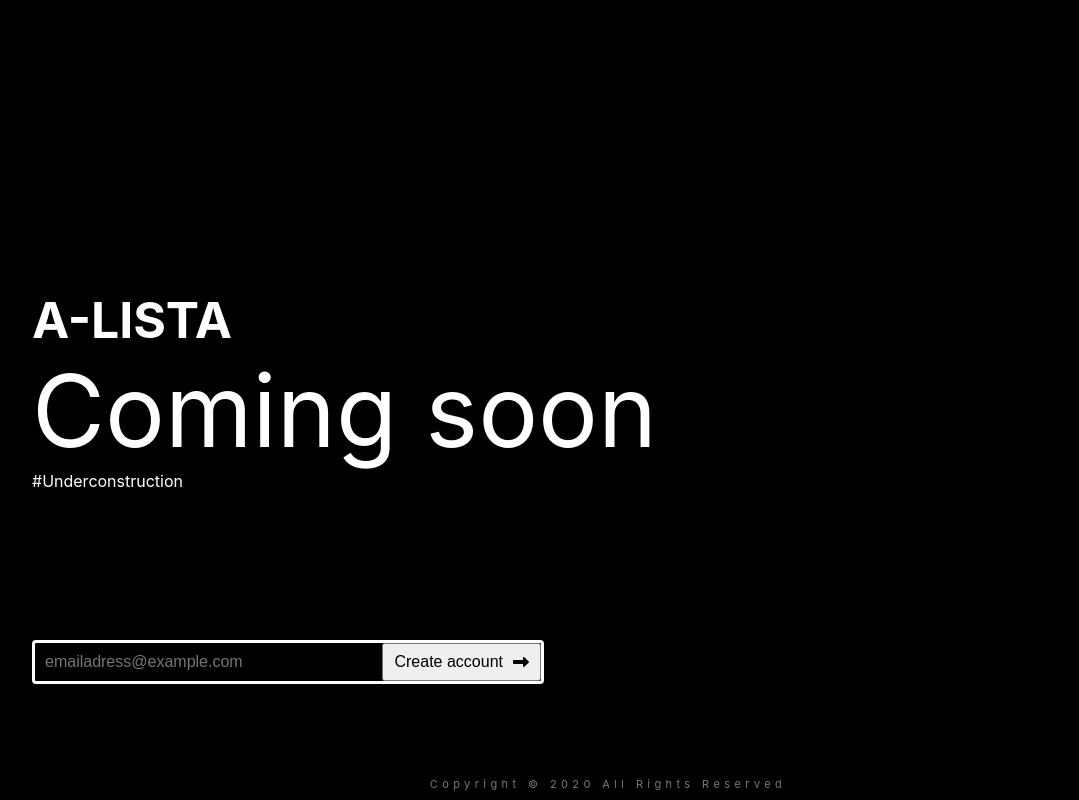
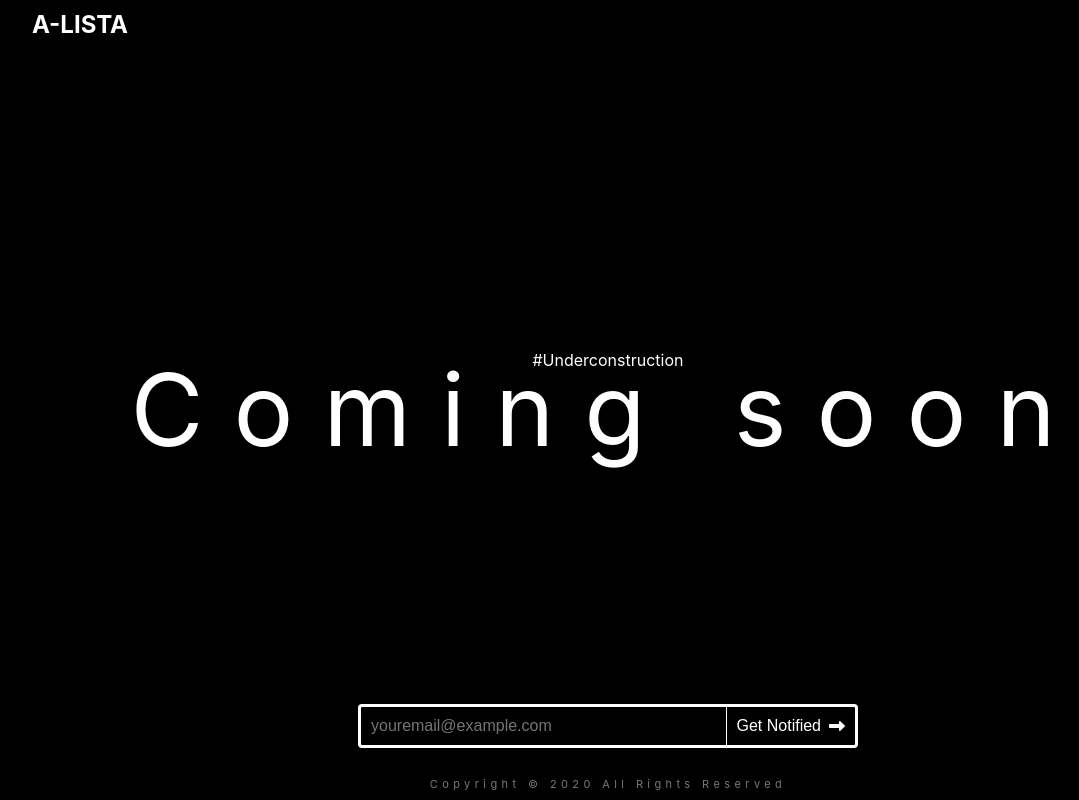
Before and after one commit to mrjlancaster/A-Lista, a React (Create React App) app: page / in a window 1280 px wide. Shown: the whole page, without its empty margins (32-1111 px from the left). Built offline with nearby package versions, Linux system fonts and the light colour scheme.

Commit message:
create landing page layout

```diff
--- a/src/layouts/LandingPage.css
+++ b/src/layouts/LandingPage.css
@@ -2,41 +2,53 @@
 	background-color: #000;
 	width: 100vw;
 	height: 100vh;
+}
+
+.landing__page--content {
+	position: relative;
+	width: 90%;
+	height: 100vh;
+	margin: auto;
 	display: flex;
 	flex-direction: column;
+	align-items: center;
 	justify-content: center;
 }
 
-.landing__page--content {
-	width: 90%;
-	margin: auto;
-}
-
 .coming__soon--title {
+	position: absolute;
+	left: 0;
+	top: 10px;
 	color: #fff;
-	font-size: 50px;
-	text-shadow: 4px 4px 4px #000;
 }
 
 .coming__soon {
 	color: #fff;
 	font-size: 100px;
 	text-shadow: 4px 4px 4px #000;
+	line-height: .8em;
+	letter-spacing: .3em;
 }
 
 .hashtag {
 	color: #fff;
+	text-align: center;
 }
 
+/* notify me styles */
+.notify__me--text {
+	color: #fff;
+	text-align: center;
+	margin-bottom: 10px;
+}
 .notify__me--wrapper {
-	align-self: center;
 	display: flex;
 	border: 3px solid #fff;
 	border-radius: 4px;
-	width: 40%;
+	width: 500px;
 	justify-content: space-between;
 	position: absolute;
-	top: 80%;
+	top: 88%;
 }
 
 .notify__me--input {
@@ -52,15 +64,24 @@
 /* notify button */
 .get__notified--btn {
 	display: flex;
+	border: none;
 	font-family: Arial, Helvetica, sans-serif;
+	border-left: 1px solid #fff;
 	font-size: 16px;
+	color: #fff;
 	align-items: center;
 	padding: 0 10px;
+	background: none;
 	cursor: pointer;
 }
 
 .get__notified--btn i {
-	margin-left: 10px;
+	margin-left: 8px;
+	transition: all 300ms ease;
+}
+
+.get__notified--btn:hover i {
+	transform: translateX(3px);
 }
 
 /* copyright */
--- a/src/layouts/LandingPage.js
+++ b/src/layouts/LandingPage.js
@@ -5,18 +5,18 @@ const LandingPage = () => {
 		<div className="landing__page">
 			<div className="landing__page--content">
 				<h2 className="coming__soon--title">A-LISTA</h2>
-				<p className="coming__soon">Coming soon</p>
-				<p className="hashtag">#Underconstruction</p>
-				<div>
-					<p>Get notify when it's ready</p>
-					<div className="notify__me--wrapper">
-						<input type="text" className="notify__me--input" name="email" placeholder="emailadress@example.com"  />
-						<button type="button" className="get__notified--btn">
-							Create account <i className="fas fa-long-arrow-alt-right"></i>
-						</button>
+				<div className="coming__soon--texts">
+					<p className="hashtag">#Underconstruction</p>
+					<p className="coming__soon">Coming soon</p>
+				</div>
 
-					</div>
+				<div className="notify__me--wrapper">
+					<input type="text" className="notify__me--input" name="email" placeholder="youremail@example.com"  />
+					<button type="button" className="get__notified--btn">
+						Get Notified <i className="fas fa-long-arrow-alt-right"></i>
+					</button>
 				</div>
+
 			</div>
 			<p className="copyrights">Copyright &copy; 2020 All Rights Reserved</p>
 		</div>
```
Also changed, not shown: 1 other file (tests, documents, lock files or other folders).
